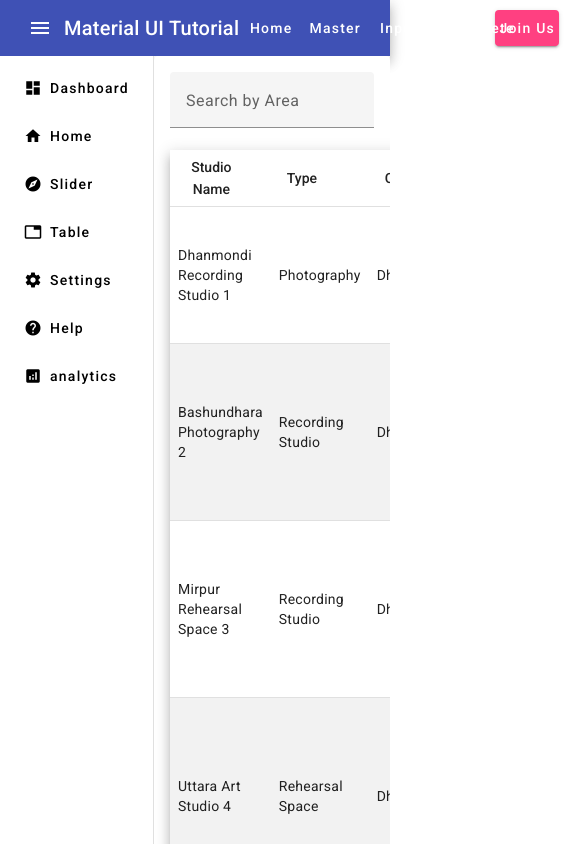
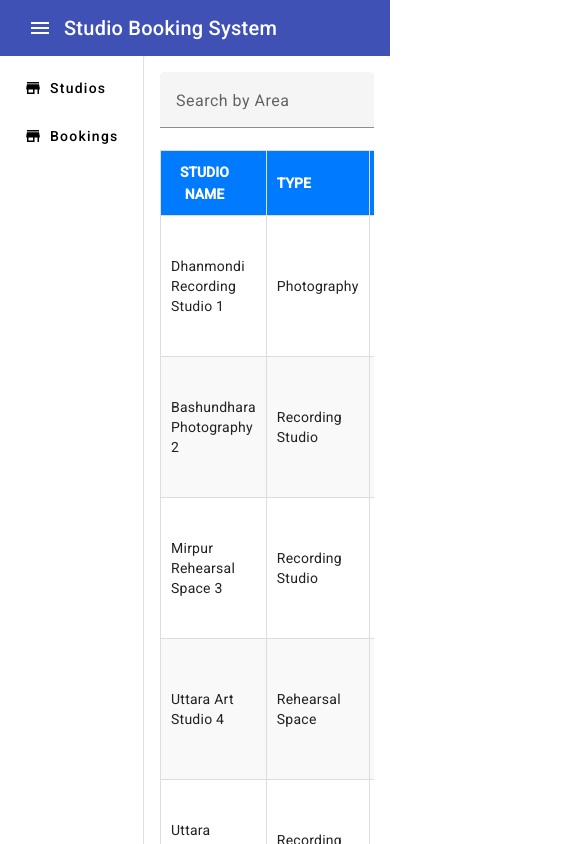
Before and after one commit to Aniksaha-ui/Studio-booking, an Angular app: page / in a window 390 px wide. Shown: the top 844 px of the page, 585 px wide, since content can reach past the window. Built offline with nearby package versions, Linux system fonts and the light colour scheme.

Commit message:
design changed

```diff
--- a/db.json
+++ /dev/null
@@ -1,256 +0,0 @@
-{
-  "customer": [
-    {
-      "id": 1,
-      "name": "Janesh",
-      "phone": "8989787867",
-      "email": "janesh@in.com",
-      "status": "Active"
-    },
-    {
-      "id": 2,
-      "name": "Bishoi",
-      "phone": "8989787867",
-      "email": "bishoi@in.com",
-      "status": "In Active"
-    },
-    {
-      "id": 3,
-      "name": "surya",
-      "phone": "8989787867",
-      "email": "surya@in.com",
-      "status": "In Active"
-    },
-    {
-      "id": 4,
-      "name": "kamlesh",
-      "phone": "8989787867",
-      "email": "kamlesh@in.com",
-      "status": "IN Active"
-    },
-    {
-      "id": 5,
-      "name": "Kriti shetty",
-      "phone": "8989787867",
-      "email": "kriti@in.com",
-      "status": "Active"
-    },
-    {
-      "id": 6,
-      "name": "Tammanah",
-      "phone": "8989787867",
-      "email": "tam@in.com"
-    },
-    {
-      "id": 7,
-      "name": "Priyanka Mohan",
-      "phone": "8989787867",
-      "email": "priya@in.com",
-      "status": "Active"
-    },
-    {
-      "id": 8,
-      "name": "rashmika",
-      "phone": "8989787867",
-      "email": "rashmika@in.com",
-      "status": "Active"
-    },
-    {
-      "id": 9,
-      "name": "Trisha",
-      "phone": "8989787867",
-      "email": "trisha@in.com",
-      "status": "Active"
-    },
-    {
-      "id": 10,
-      "name": "samanta",
-      "phone": "8989787867",
-      "email": "samantha@in.com",
-      "status": "Active"
-    },
-    {
-      "id": 11,
-      "name": "ananthi",
-      "phone": "8989787867",
-      "email": "ananthi@in.com",
-      "status": "Active"
-    },
-    {
-      "name": "Ravi Kumar",
-      "email": "rn@in.com",
-      "phone": "7899000",
-      "status": true,
-      "id": 12
-    },
-    {
-      "name": "User",
-      "email": "user@in.com",
-      "phone": "777",
-      "status": true,
-      "id": 13
-    },
-    {
-      "name": "Janesh",
-      "email": "janesh@in.com",
-      "phone": "8989787867",
-      "status": "Active",
-      "id": 14
-    },
-    {
-      "name": "kamlesh",
-      "email": "kamlesh@in.com",
-      "phone": "8989787867",
-      "status": "IN Active",
-      "id": 15
-    },
-    {
-      "name": "kamlesh",
-      "email": "kamlesh@in.com",
-      "phone": "8989787867",
-      "status": "IN Active",
-      "id": 16
-    },
-    {
-      "name": "",
-      "email": "",
-      "phone": "",
-      "status": true,
-      "id": 17
-    },
-    {
-      "name": "Bishoi",
-      "email": "bishoi@in.com",
-      "phone": "8989787867",
-      "status": "In Active",
-      "id": 18
-    },
-    {
-      "name": "",
-      "email": "",
-      "phone": "",
-      "status": true,
-      "id": 19
-    },
-    {
-      "name": "Janesh",
-      "email": "janesh@in.com",
-      "phone": "8989787867",
-      "status": "Active",
-      "id": 20
-    },
-    {
-      "name": "",
-      "email": "",
-      "phone": "",
-      "status": true,
-      "id": 21
-    },
-    {
-      "name": "Bishoi",
-      "email": "bishoi@in.com",
-      "phone": "8989787867",
-      "status": "In Active",
-      "id": 22
-    },
-    {
-      "name": "Janesh",
-      "email": "janesh@in.com",
-      "phone": "8989787867",
-      "status": "Active",
-      "id": 23
-    },
-    {
-      "name": "Janesh",
-      "email": "janesh@in.com",
-      "phone": "8989787867",
-      "status": "Active",
-      "id": 24
-    },
-    {
-      "name": "Janesh",
-      "email": "janesh@in.com",
-      "phone": "8989787867",
-      "status": "Active",
-      "id": 25
-    },
-    {
-      "name": "Janesh",
-      "email": "janesh@in.com",
-      "phone": "8989787867",
-      "status": "Active",
-      "id": 26
-    },
-    {
-      "name": "surya",
-      "email": "surya@in.com",
-      "phone": "8989787867",
-      "status": true,
-      "id": 27
-    },
-    {
-      "name": "Janesh",
-      "email": "janesh@in.com",
-      "phone": "8989787867",
-      "status": "Active",
-      "id": 28
-    }
-  ],
-  "associate": [
-    {
-      "id": 1,
-      "name": "Ravi",
-      "address": [
-        {
-          "title": "Address1",
-          "country": "India",
-          "fulladdress": "1st street,new nager,\nchennai"
-        }
-      ]
-    },
-    {
-      "id": 2,
-      "name": "Kumar",
-      "address": [
-        {
-          "title": "kUmar address1",
-          "country": "Australia",
-          "fulladdress": "Address 1"
-        },
-        {
-          "title": "2",
-          "country": "England",
-          "fulladdress": "Add 2"
-        },
-        {
-          "title": "3",
-          "country": "England",
-          "fulladdress": ""
-        }
-      ]
-    },
-    {
-      "id": 3,
-      "name": "Akash",
-      "address": []
-    }
-  ],
-  "country": [
-    {
-      "code": "India",
-      "name": "India"
-    },
-    {
-      "code": "Australia",
-      "name": "Australia"
-    },
-    {
-      "code": "SouthAfrica",
-      "name": "SouthAfrica"
-    },
-    {
-      "code": "England",
-      "name": "England"
-    }
-  ]
-}
--- a/src/app/app.component.css
+++ b/src/app/app.component.css
@@ -1,4 +1,4 @@
 .mat-toolbar.mat-dark {
-    background: #000;
-    color: #fff;
+  background: #000;
+  color: #fff;
 }
--- a/src/app/component/booking-list/booking-list.component.css
+++ b/src/app/component/booking-list/booking-list.component.css
@@ -0,0 +1,70 @@
+/* Make the card responsive */
+.responsive-card {
+  width: 100%;
+  max-width: 1200px;
+  margin: 0 auto;
+  padding: 10px;
+  margin-top: 20px;
+  margin-bottom: 20px;
+}
+
+/* Responsive Table Wrapper */
+.table-responsive {
+  overflow-x: auto;
+}
+
+/* Bordered Table Styling */
+.bordered-table {
+  width: 100%;
+  border-collapse: collapse;
+  background: #fff;
+}
+
+/* Add border to table cells */
+.bordered-table th,
+.bordered-table td {
+  border: 1px solid #ddd;
+  padding: 10px;
+  text-align: left;
+}
+
+/* Header Styling */
+.bordered-table th {
+  background-color: #007bff;
+  color: white;
+  text-transform: uppercase;
+  font-weight: bold;
+}
+
+/* Alternate Row Colors */
+.bordered-table tr:nth-child(even) {
+  background-color: #f9f9f9;
+}
+
+/* Hover Effect */
+.bordered-table tr:hover {
+  background-color: #f1f1f1;
+  transition: 0.3s;
+}
+
+/* Responsive Design */
+@media screen and (max-width: 768px) {
+  .bordered-table th,
+  .bordered-table td {
+    font-size: 14px;
+    padding: 8px;
+  }
+
+  /* Hide Email Column on Small Screens */
+  .mat-column-email {
+    display: none;
+  }
+}
+
+@media screen and (max-width: 480px) {
+  .bordered-table th,
+  .bordered-table td {
+    font-size: 12px;
+    padding: 6px;
+  }
+}
--- a/src/app/component/booking-list/booking-list.component.html
+++ b/src/app/component/booking-list/booking-list.component.html
@@ -1,32 +1,45 @@
-<mat-card>
-  <mat-card-header> </mat-card-header>
+<mat-card class="responsive-card">
+  <mat-card-header>
+    <h2>Studio Booking Details</h2>
+  </mat-card-header>
+
   <mat-card-content>
-    <table matSort mat-table [dataSource]="dataSource" class="mat-elevation-z8">
-      <!-- Table Columns remain the same -->
-
+    <div class="table-responsive">
+      <table
+        matSort
+        mat-table
+        [dataSource]="dataSource"
+        class="mat-elevation-z8 bordered-table"
+      >
         <ng-container matColumnDef="name">
           <th mat-sort-header mat-header-cell *matHeaderCellDef>Studio Name</th>
           <td mat-cell *matCellDef="let element">{{ element.name }}</td>
         </ng-container>
+
         <ng-container matColumnDef="type">
           <th mat-sort-header mat-header-cell *matHeaderCellDef>Studio Type</th>
           <td mat-cell *matCellDef="let element">{{ element.type }}</td>
         </ng-container>
 
         <ng-container matColumnDef="customer_name">
-        <th mat-sort-header mat-header-cell *matHeaderCellDef>Customer Name</th>
-        <td mat-cell *matCellDef="let element">{{ element.customer_name }}</td>
+          <th mat-sort-header mat-header-cell *matHeaderCellDef>
+            Customer Name
+          </th>
+          <td mat-cell *matCellDef="let element">
+            {{ element.customer_name }}
+          </td>
         </ng-container>
+
         <ng-container matColumnDef="email">
           <th mat-sort-header mat-header-cell *matHeaderCellDef>Email</th>
           <td mat-cell *matCellDef="let element">{{ element.email }}</td>
         </ng-container>
+
         <ng-container matColumnDef="date">
           <th mat-sort-header mat-header-cell *matHeaderCellDef>Date</th>
-        <td mat-cell *matCellDef="let element">
-          {{ element.date }}
-        </td>
+          <td mat-cell *matCellDef="let element">{{ element.date }}</td>
         </ng-container>
+
         <ng-container matColumnDef="time">
           <th mat-sort-header mat-header-cell *matHeaderCellDef>Time</th>
           <td mat-cell *matCellDef="let element">{{ element.time }}</td>
@@ -35,8 +48,11 @@
         <tr mat-header-row *matHeaderRowDef="displayedColumns"></tr>
         <tr mat-row *matRowDef="let row; columns: displayedColumns"></tr>
       </table>
+    </div>
   </mat-card-content>
+
   <br />
+
   <mat-card-footer>
     <mat-paginator
       [pageSizeOptions]="[5, 10, 20]"
--- a/src/app/component/menubar/menubar.component.html
+++ b/src/app/component/menubar/menubar.component.html
@@ -2,72 +2,32 @@
   <button (click)="drawer.toggle()" mat-icon-button>
     <mat-icon>menu</mat-icon>
   </button>
-    <span>Material UI Tutorial</span>
+  <span>Studio Booking System</span>
   <span class="example-spacer"></span>
-    <button routerLink="" mat-button>Home</button>
-    <button [matMenuTriggerFor]="lvl1master" mat-button>Master</button>
-    <mat-menu #lvl1master="matMenu">
-        <button [matMenuTriggerFor]="company" mat-menu-item>Company</button>
-        <button [matMenuTriggerFor]="customer" mat-menu-item>Customer</button>
-        <button [matMenuTriggerFor]="product" mat-menu-item>Product</button>
-    </mat-menu>
-
-    <mat-menu #company="matMenu">
-        <button mat-menu-item>Term</button>
-        <button mat-menu-item>Tax</button>
-        <button mat-menu-item>Currency</button>
-    </mat-menu>
-    <mat-menu #customer="matMenu">
-        <button mat-menu-item>Type</button>
-        <button mat-menu-item>Tax</button>
-    </mat-menu>
-    <mat-menu #product="matMenu">
-        <button mat-menu-item>Category</button>
-        <button [matMenuTriggerFor]="variant" mat-menu-item>Variant</button>
-        <button mat-menu-item>UOM</button>
-    </mat-menu>
-
-    <mat-menu #variant="matMenu">
-        <button mat-menu-item>Color</button>
-        <button mat-menu-item>Size</button>
-    </mat-menu>
-
-    <button routerLink="input" mat-button>Input</button>
-    <button routerLink="autocomplete" mat-button>Autocomplete</button>
-    <a href="https://www.youtube.com/channel/UCsbmVmB_or8sVLLEq4XhE_A/join" mat-raised-button color="accent">Join Us</a>
-    <button (click)="badgevisibility()"  mat-icon-button>
-        <mat-icon matBadgeColor="accent" matBadge="15" [matBadgeHidden]="badgevisible" matBadgeSize="small">notifications</mat-icon>
-    </button>
 </mat-toolbar>
 <mat-drawer-container autosize>
-    <mat-drawer #drawer opened="true" mode="side" position="start">
+  <mat-drawer
+    class="custom-drawer"
+    #drawer
+    opened="true"
+    mode="side"
+    position="start"
+  >
     <mat-nav-list>
       <mat-list-item>
-            <button routerLink="card" mat-button><mat-icon>dashboard</mat-icon> Dashboard</button>
+        <button routerLink="" mat-button>
+          <mat-icon>store</mat-icon> Studios
+        </button>
       </mat-list-item>
       <mat-list-item>
-            <button routerLink="" mat-button><mat-icon>home</mat-icon> Home</button>
-        </mat-list-item>
-        <mat-list-item>
-            <button routerLink="slider" mat-button><mat-icon>explore</mat-icon> Slider</button>
-        </mat-list-item>
-        <mat-list-item>
-            <button routerLink="table" mat-button><mat-icon>table</mat-icon> Table</button>
-        </mat-list-item>
-        <mat-list-item>
-            <button mat-button><mat-icon>settings</mat-icon> Settings</button>
-        </mat-list-item>
-        <mat-list-item>
-            <button mat-button><mat-icon>help</mat-icon> Help</button>
-        </mat-list-item>
-        <mat-list-item>
-            <button mat-button><mat-icon>analytics</mat-icon> analytics</button>
+        <button routerLink="bookings" mat-button>
+          <mat-icon>store</mat-icon> Bookings
+        </button>
       </mat-list-item>
     </mat-nav-list>
   </mat-drawer>
   <mat-drawer-content>
-        <div style="text-align: center;min-height: 600px;">
-
+    <div style="text-align: center; min-height: 600px">
       <router-outlet></router-outlet>
     </div>
   </mat-drawer-content>
--- a/src/app/component/studio-list/studio-list.component.css
+++ b/src/app/component/studio-list/studio-list.component.css
@@ -1,53 +1,100 @@
-.studio-card {
-  width: 60%;
-  padding: 20px;
-  box-shadow: 0px 4px 10px rgba(0, 0, 0, 0.1);
-  margin: 0% 20%;
-  background-color: aliceblue;
+/* Make the card responsive */
+.responsive-card {
+  width: 100%;
+  max-width: 1200px;
+  margin: 0 auto;
 }
 
-table {
+/* Ensure the search field takes full width on small screens */
+.search-field {
+  width: 100%;
+}
+
+/* Responsive table wrapper to prevent horizontal overflow */
+.table-responsive {
+  overflow-x: auto;
+}
+
+/* Bordered Table Styling */
+.bordered-table {
   width: 100%;
   border-collapse: collapse;
+  background: #fff;
 }
 
-td {
-  padding: 8px;
+/* Apply border to all table elements */
+.bordered-table th,
+.bordered-table td {
+  border: 1px solid #ddd;
+  padding: 10px;
+  text-align: left;
 }
 
-tr:nth-child(even) {
-  background-color: #f2f2f2;
+/* Add background color to table headers */
+.bordered-table th {
+  background-color: #007bff;
+  color: white;
+  text-transform: uppercase;
+  font-weight: bold;
 }
 
-tr:hover {
-  background-color: #ddd;
+/* Add alternating row colors */
+.bordered-table tr:nth-child(even) {
+  background-color: #f9f9f9;
+}
+
+/* Highlight row on hover */
+.bordered-table tr:hover {
+  background-color: #f1f1f1;
   transition: 0.3s;
 }
 
-.text-center {
-  text-align: center;
-  font-size: 24px; /* Adjust font size for "Hello World" */
+/* Style action buttons */
+.bordered-table .mat-raised-button {
+  text-transform: uppercase;
+  font-size: 14px;
+  padding: 6px 12px;
 }
 
-.text-5xl {
-  font-size: 30px;
+/* Responsive Design Adjustments */
+@media screen and (max-width: 768px) {
+  .mat-header-cell,
+  .mat-cell {
+    font-size: 14px;
+    padding: 8px;
+  }
+
+  /* Hide less important columns on small screens */
+  .mat-column-amenities,
+  .mat-column-rating {
+    display: none;
+  }
+
+  .mat-column-action {
+    text-align: center;
+  }
+
+  .mat-paginator {
+    font-size: 12px;
+  }
 }
 
-.bordered-table th,
-.bordered-table td {
-  border: 1px solid #ddd;
-  padding: 8px;
+@media screen and (max-width: 480px) {
+  .mat-header-cell,
+  .mat-cell {
+    font-size: 12px;
+    padding: 6px;
+  }
+
+  /* Stack action buttons vertically on small screens */
+  .mat-column-action {
+    text-align: center;
+    display: block;
+    margin-top: 10px;
+  }
+
+  /* Adjust paginator for small screens */
+  .mat-paginator {
+    font-size: 10px;
+  }
 }
-
-.bordered-table th {
-  background-color: #130000;
-  color: white;
-}
-
-.bordered-table tr:nth-child(even) {
-  background-color: #f9f9f9;
-}
-.search-container {
-  margin-bottom: 20px;
-  width: 300px;
-}
--- a/src/app/component/studio-list/studio-list.component.html
+++ b/src/app/component/studio-list/studio-list.component.html
@@ -1,7 +1,6 @@
-<mat-card>
+<mat-card class="responsive-card">
   <mat-card-header>
-    <!-- Autocomplete for Area -->
-    <mat-form-field appearance="fill">
+    <mat-form-field appearance="fill" class="search-field">
       <mat-label>Search by Area</mat-label>
       <input
         matInput
@@ -17,21 +16,32 @@
       </mat-autocomplete>
     </mat-form-field>
   </mat-card-header>
+
   <mat-card-content>
-    <table matSort mat-table [dataSource]="dataSource" class="mat-elevation-z8">
-      <!-- Table Columns remain the same -->
+    <div class="table-responsive">
+      <table
+        matSort
+        mat-table
+        [dataSource]="dataSource"
+        class="mat-elevation-z8 bordered-table"
+      >
         <ng-container matColumnDef="name">
           <th mat-sort-header mat-header-cell *matHeaderCellDef>Studio Name</th>
           <td mat-cell *matCellDef="let element">{{ element.Name }}</td>
         </ng-container>
+
         <ng-container matColumnDef="type">
           <th mat-sort-header mat-header-cell *matHeaderCellDef>Type</th>
           <td mat-cell *matCellDef="let element">{{ element.Type }}</td>
         </ng-container>
+
         <ng-container matColumnDef="city">
           <th mat-sort-header mat-header-cell *matHeaderCellDef>City</th>
-        <td mat-cell *matCellDef="let element">{{ element.Location.City }}</td>
+          <td mat-cell *matCellDef="let element">
+            {{ element.Location.City }}
+          </td>
         </ng-container>
+
         <ng-container matColumnDef="area">
           <th mat-sort-header mat-header-cell *matHeaderCellDef>Area</th>
           <td mat-cell *matCellDef="let element">
@@ -39,14 +49,18 @@
             {{ element.Location.Area }}, {{ element.Location.City }}
           </td>
         </ng-container>
+
         <ng-container matColumnDef="price">
           <th mat-sort-header mat-header-cell *matHeaderCellDef>Price</th>
           <td mat-cell *matCellDef="let element">{{ element.PricePerHour }}</td>
         </ng-container>
+
         <ng-container matColumnDef="amenities">
           <th mat-sort-header mat-header-cell *matHeaderCellDef>Amenities</th>
           <td mat-cell *matCellDef="let element">
-          <span *ngFor="let amenity of element.Amenities">{{ amenity }}, </span>
+            <span *ngFor="let amenity of element.Amenities"
+              >{{ amenity }},
+            </span>
           </td>
         </ng-container>
 
@@ -54,6 +68,7 @@
           <th mat-sort-header mat-header-cell *matHeaderCellDef>Rating</th>
           <td mat-cell *matCellDef="let element">{{ element.Rating }}</td>
         </ng-container>
+
         <ng-container matColumnDef="action">
           <th mat-header-cell *matHeaderCellDef>Action</th>
           <td mat-cell *matCellDef="let element">
@@ -66,14 +81,18 @@
             </button>
           </td>
         </ng-container>
+
         <tr mat-header-row *matHeaderRowDef="displayedColumns"></tr>
         <tr mat-row *matRowDef="let row; columns: displayedColumns"></tr>
       </table>
+    </div>
   </mat-card-content>
+
   <br />
+
   <mat-card-footer>
     <mat-paginator
-      [pageSizeOptions]="[5, 10, 20]"
+      [pageSizeOptions]="[5, 10, 15, 20]"
       showFirstLastButtons
     ></mat-paginator>
   </mat-card-footer>
```
Lines whose indentation alone changed are shown as unchanged.
